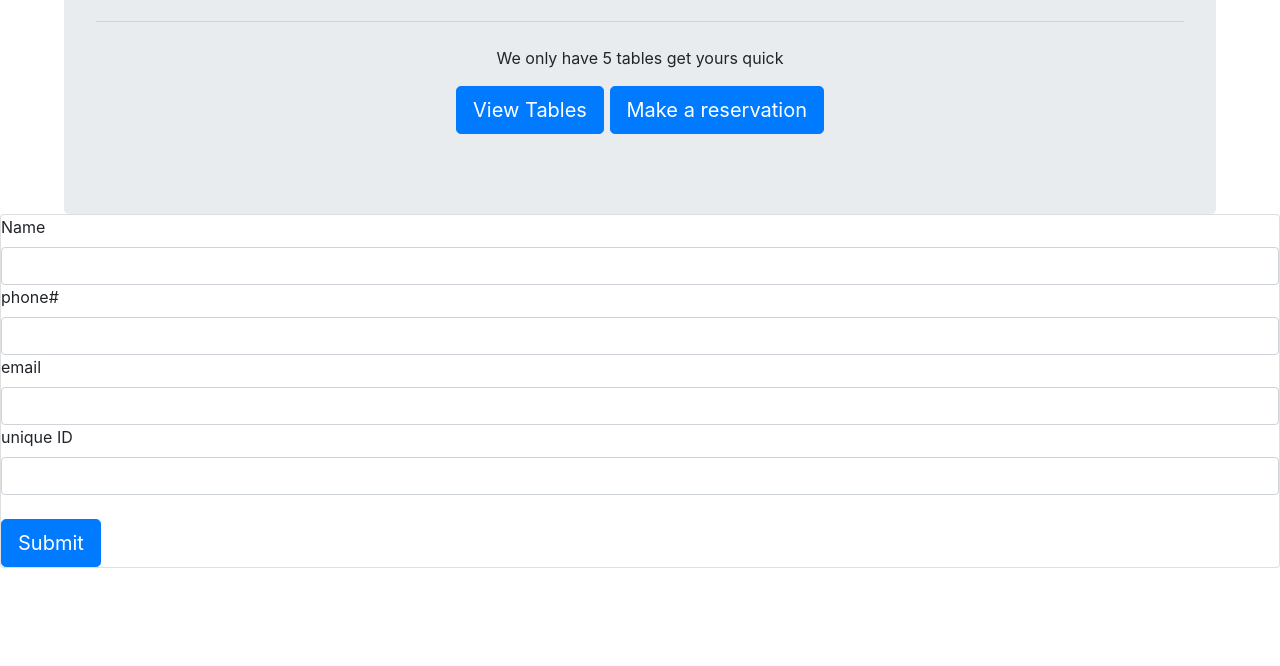
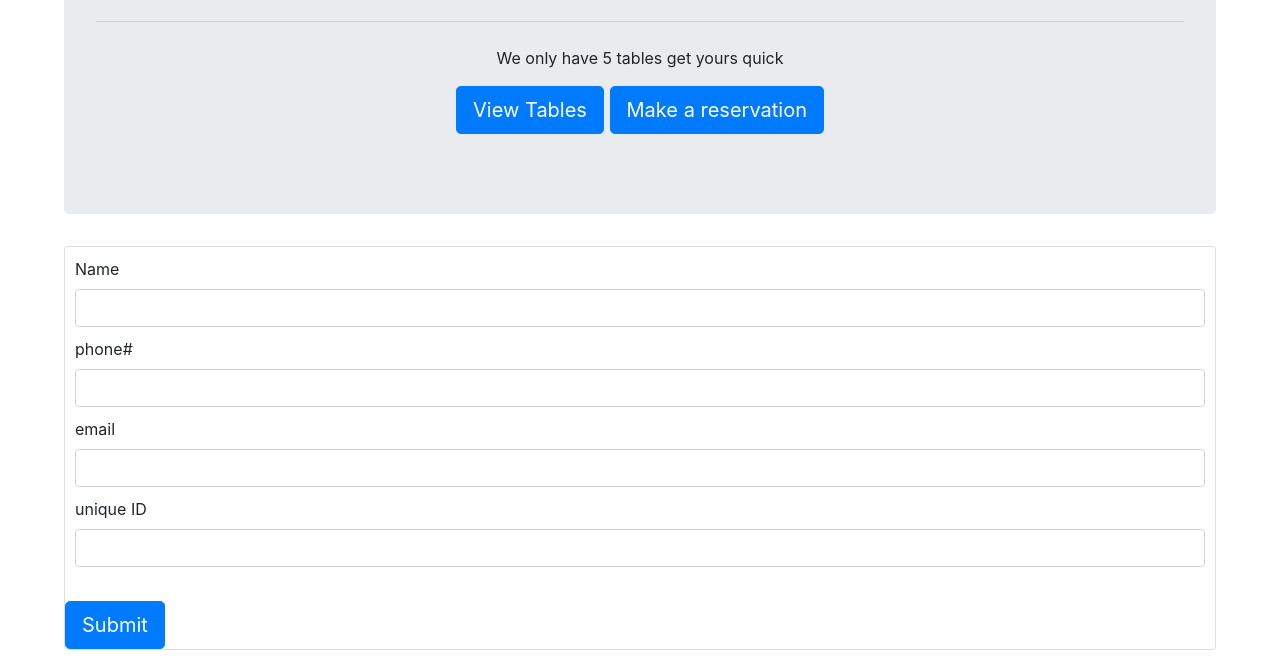
Before and after one commit to jsipple/HotRestaurants, a plain HTML site: page public/reservation.html in a window 1280 px wide. Shown: the part 134-800 px from the top of the page. Drawn offline with nearby package versions, Linux system fonts and the light colour scheme.

Commit message:
took out numbers from input where letters needed

```diff
--- a/public/reservation.html
+++ b/public/reservation.html
@@ -22,21 +22,21 @@
 <div class="card">
  <div id="card-body">
 <form>
- <div>
+ <div class="inputs">
     <label for="exampleInputEmail1">Name</label>
-    <input type="number" class="form-control" id="name" aria-describedby="emailHelp">
+    <input class="form-control" id="name" aria-describedby="emailHelp">
   </div>
-  <div>
+  <div class="inputs">
 <label for="exampleInputEmail1">phone#</label>
 <input type="number" class="form-control" id="phone" aria-describedby="emailHelp">
 </div>
-<div>
+<div class="inputs">
 <label for="exampleInputEmail1">email</label>
-<input type="number" class="form-control" id="email" aria-describedby="emailHelp">
+<input class="form-control" id="email" aria-describedby="emailHelp">
 </div>
-<div>
+<div class="inputs">
 <label for="exampleInputEmail1">unique ID</label>
-<input type="number" class="form-control" id="uniqueID" aria-describedby="emailHelp">
+<input class="form-control" id="uniqueID" aria-describedby="emailHelp">
 </div>
 <br>
 <button type="submit" id="submit" class="btn btn-primary btn-lg">Submit</button>
--- a/public/style.css
+++ b/public/style.css
@@ -1,8 +1,13 @@
-.jumbotron {
+body {
  margin: 0 auto;
  width: 90%;
+}
+.jumbotron {
  text-align: center;
 }
 .tables {
  font-size: 24px;
 }
+.inputs {
+ margin: 10px;
+}
```
Also changed, not shown: public/list.html (+1 -1 lines), server/server.js (+19 -10 lines).
